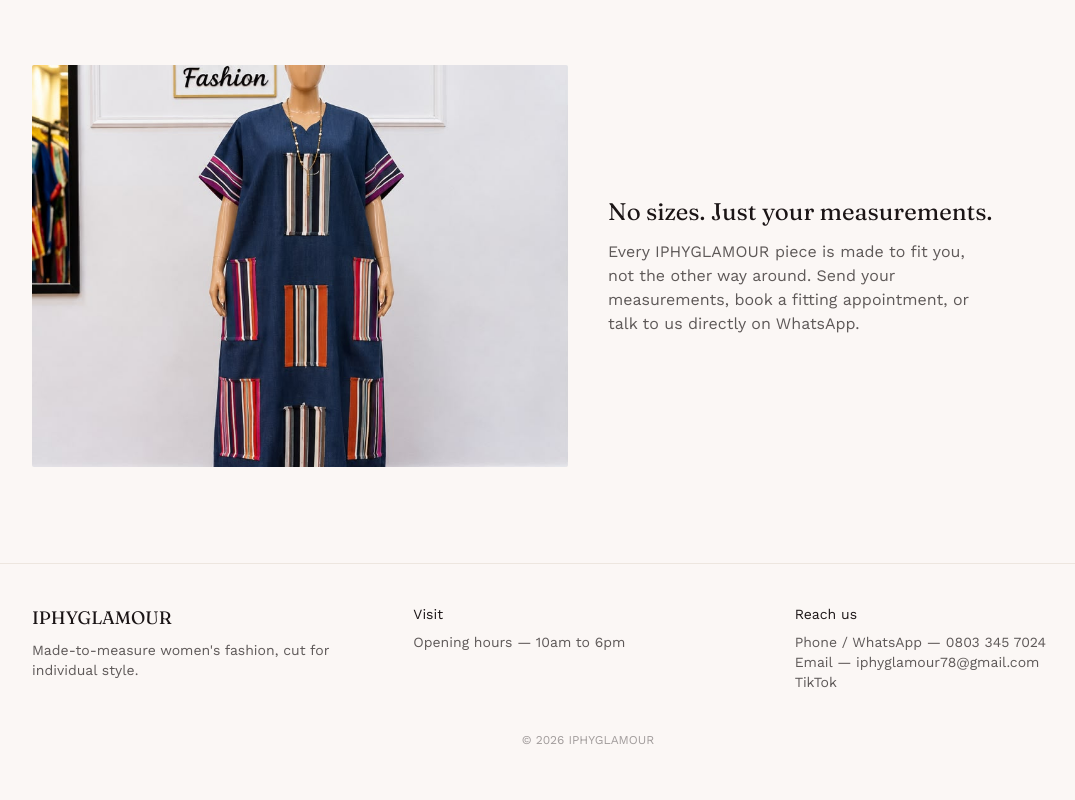
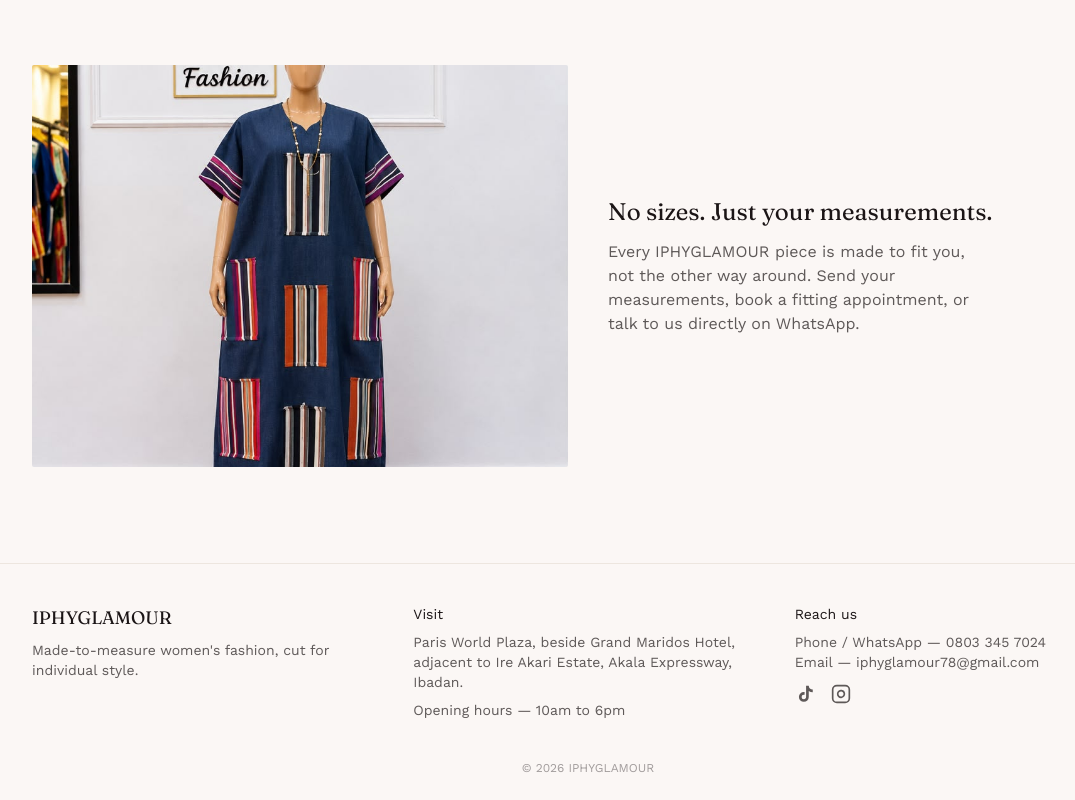
Before and after one commit to Sammynwejinx/iphyglamour, a Next.js app: page / in a window 1280 px wide. Shown: the part 1419-2219 px from the top of the page, without its empty margins (52-1127 px from the left). Before the commit the page ends 2191 px from the top, so only its background shows below. Built offline with nearby package versions, Linux system fonts and the light colour scheme; no server answers; the database is empty.

Commit message:
Update Footer.js

```diff
--- a/components/Footer.js
+++ b/components/Footer.js
@@ -8,15 +8,27 @@ export default function Footer() {
         </div>
         <div>
           <p className="text-ink mb-2">Visit</p>
-          <p>Opening hours — 10am to 6pm</p>
+          <p>Paris World Plaza, beside Grand Maridos Hotel, adjacent to Ire Akari Estate, Akala Expressway, Ibadan.</p>
+          <p className="mt-2">Opening hours — 10am to 6pm</p>
         </div>
         <div>
           <p className="text-ink mb-2">Reach us</p>
           <p>Phone / WhatsApp — 0803 345 7024</p>
-          <p>Email — iphyglamour78@gmail.com</p>
-          <a href="https://www.tiktok.com/@iphyglamour?_r=1&_t=ZS-9AAJGcx8aYB" target="_blank" rel="noopener noreferrer" className="hover:text-magenta transition-colors inline-block">
-            TikTok
-          </a>
+          <p className="mb-3">Email — iphyglamour78@gmail.com</p>
+          <div className="flex items-center gap-4">
+            <a href="https://www.tiktok.com/@iphyglamour?_r=1&_t=ZS-9AAJGcx8aYB" target="_blank" rel="noopener noreferrer" aria-label="TikTok" className="hover:text-magenta transition-colors">
+              <svg xmlns="http://www.w3.org/2000/svg" width="20" height="20" viewBox="0 0 24 24" fill="currentColor">
+                <path d="M16.5 2h-3.2v13.6c0 1.5-1.2 2.7-2.7 2.7a2.7 2.7 0 0 1-2.7-2.7 2.7 2.7 0 0 1 2.7-2.7c.3 0 .6 0 .9.1V9.7a6 6 0 0 0-.9-.1A5.9 5.9 0 0 0 4.7 15.5a5.9 5.9 0 0 0 5.9 5.9 5.9 5.9 0 0 0 5.9-5.9V8.3a8.3 8.3 0 0 0 4.8 1.5V6.6a5 5 0 0 1-4.8-4.6Z"/>
+              </svg>
+            </a>
+            <a href="https://www.instagram.com/iphyglamour_fashion" target="_blank" rel="noopener noreferrer" aria-label="Instagram" className="hover:text-magenta transition-colors">
+              <svg xmlns="http://www.w3.org/2000/svg" width="20" height="20" viewBox="0 0 24 24" fill="none" stroke="currentColor" strokeWidth="2">
+                <rect x="2" y="2" width="20" height="20" rx="5" ry="5"></rect>
+                <path d="M16 11.37A4 4 0 1 1 12.63 8 4 4 0 0 1 16 11.37z"></path>
+                <line x1="17.5" y1="6.5" x2="17.51" y2="6.5"></line>
+              </svg>
+            </a>
+          </div>
         </div>
       </div>
       <p className="text-center text-xs text-ink/40 pb-6">© {new Date().getFullYear()} IPHYGLAMOUR</p>
```
